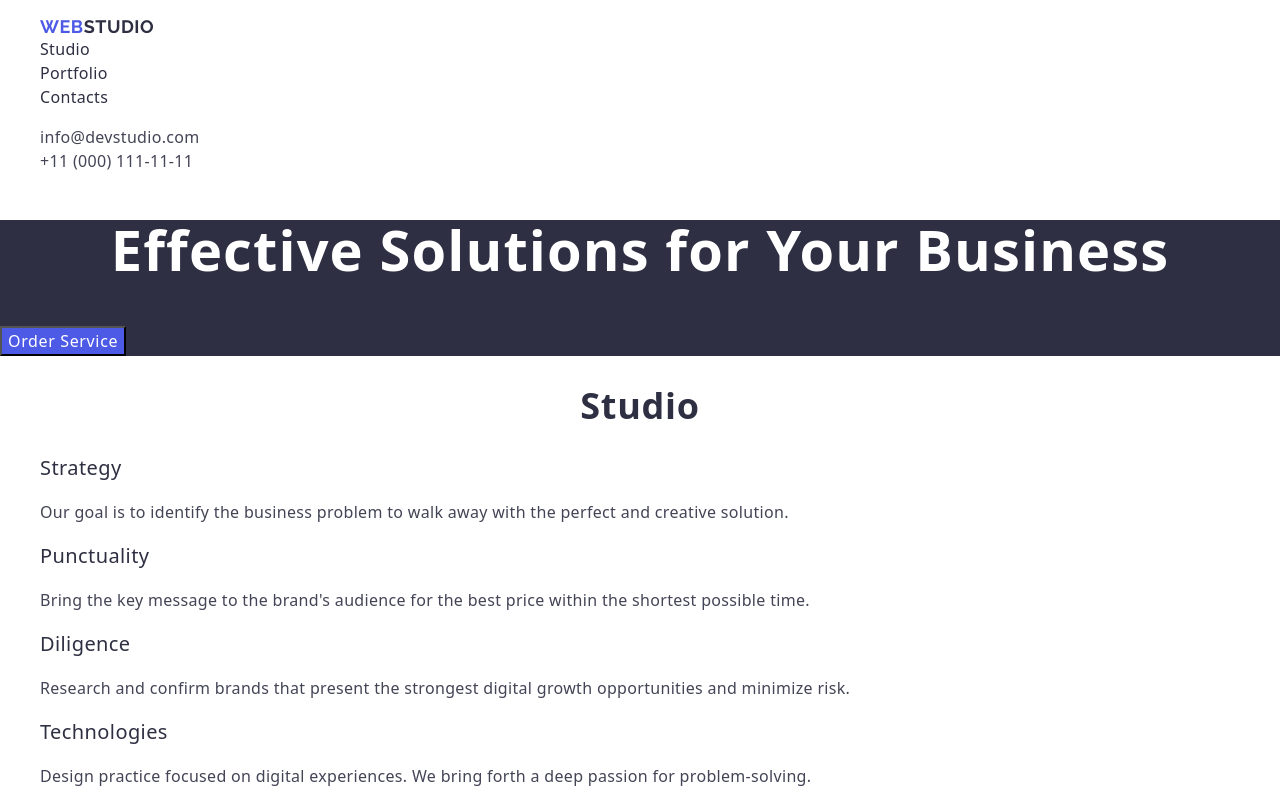
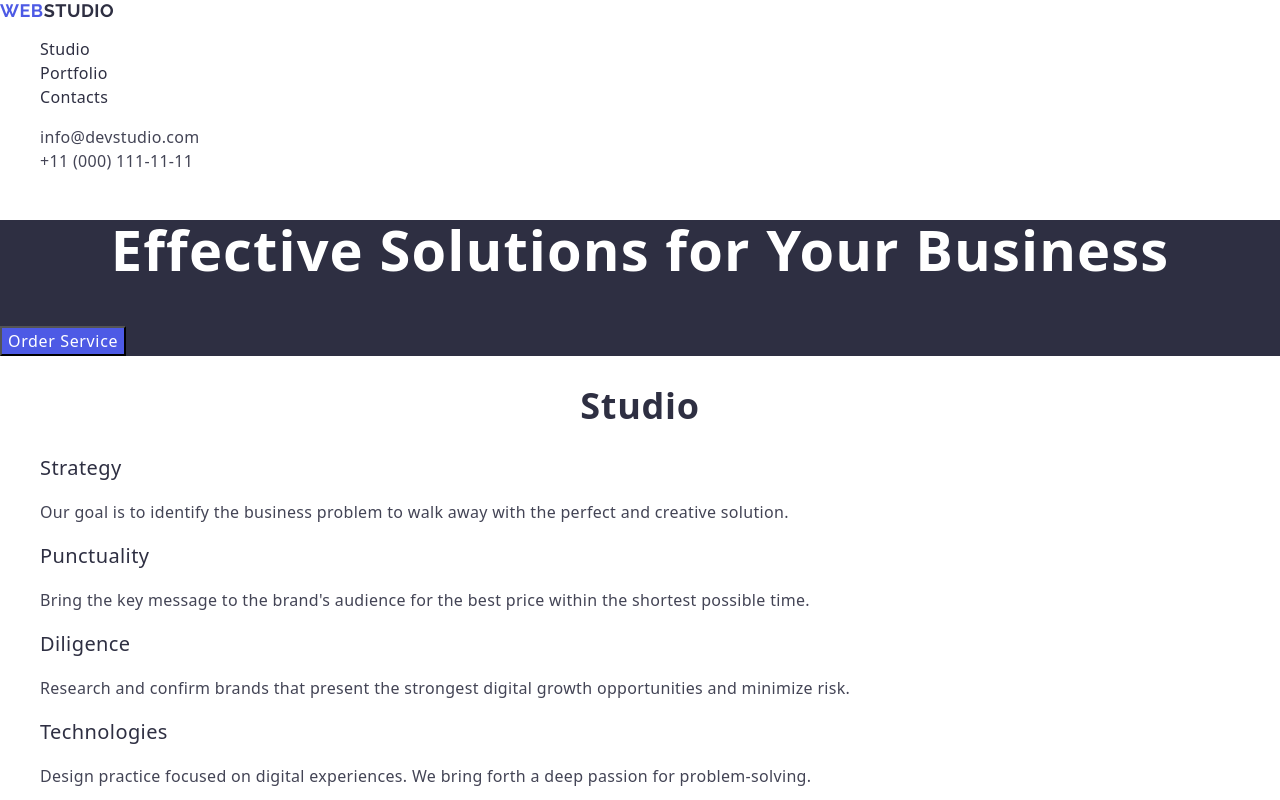
Before and after one commit to HannaPalianytsia/goit-markup-hw-02, a plain HTML site: page index.html in a window 1280 px wide. Shown: the top 800 px of the page. Drawn offline with nearby package versions, Linux system fonts and the light colour scheme.

Commit message:
logo correction

```diff
--- a/css/styles.css
+++ b/css/styles.css
@@ -165,3 +165,6 @@ a {
   letter-spacing: 0.54px;
   text-transform: uppercase;
 }
+.studio-logo-foot {
+  color: #f4f4fd;
+}
--- a/index.html
+++ b/index.html
@@ -20,13 +20,11 @@
     <header>
       <!-- НАВІГАЦІЯ -->
       <nav>
+        <!-- ЛОГОТИП -->
+        <a href="./index.html" class="logo">
+          Web<span class="studio-logo">Studio</span>
+        </a>
         <ul>
-          <li>
-            <!-- ЛОГОТИП -->
-            <a href="./index.html" class="logo">
-              Web<span class="studio-logo">Studio</span>
-            </a>
-          </li>
           <li><a href="" class="nav-points">Studio</a></li>
           <li><a href="" class="nav-points">Portfolio</a></li>
           <li><a href="" class="nav-points">Contacts</a></li>
@@ -210,7 +208,7 @@
     <footer class="footer-style">
       <!-- ЛОГОТИП -->
       <a href="./index.html" class="logo-footer">
-        Web<span class="studio-logo">Studio</span>
+        Web<span class="studio-logo-foot">Studio</span>
       </a>
 
       <!-- опис -->
```
